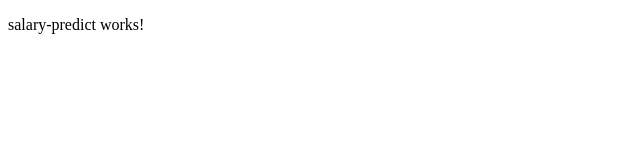
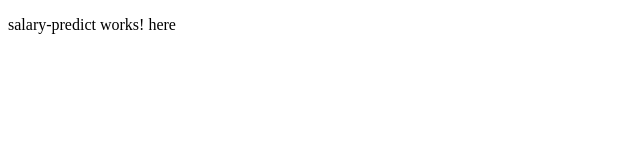
Before and after one commit to Adityasahoo7/CrudEmpDetails_UI, an Angular app: page /salary-predict in a window 1280 px wide. Shown: the top 160 px of the page, without its empty margins (0-640 px from the left). Built offline with nearby package versions, Linux system fonts and the light colour scheme; sample sign-in values are in the browser's storage.

Commit message:
Add ML predict module v2

```diff
--- a/src/app/features/employee/salary-predict/salary-predict.component.html
+++ b/src/app/features/employee/salary-predict/salary-predict.component.html
@@ -1 +1 @@
-<p>salary-predict works!</p>
+<p>salary-predict works! here </p>
```
